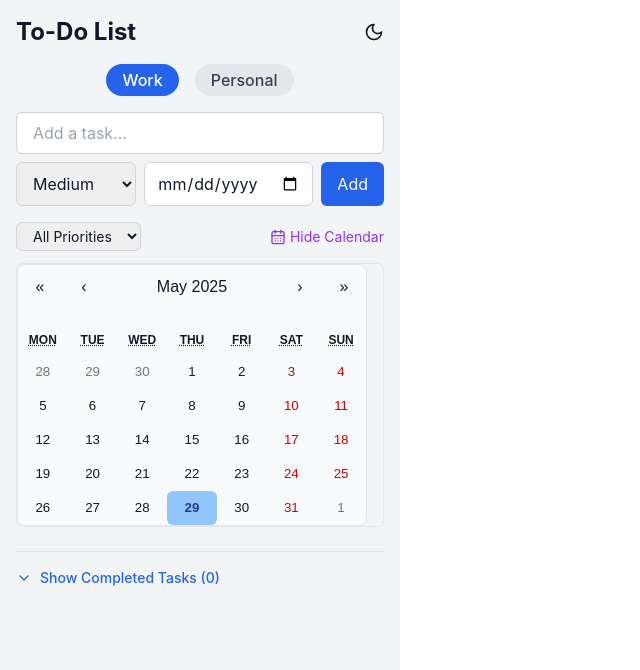
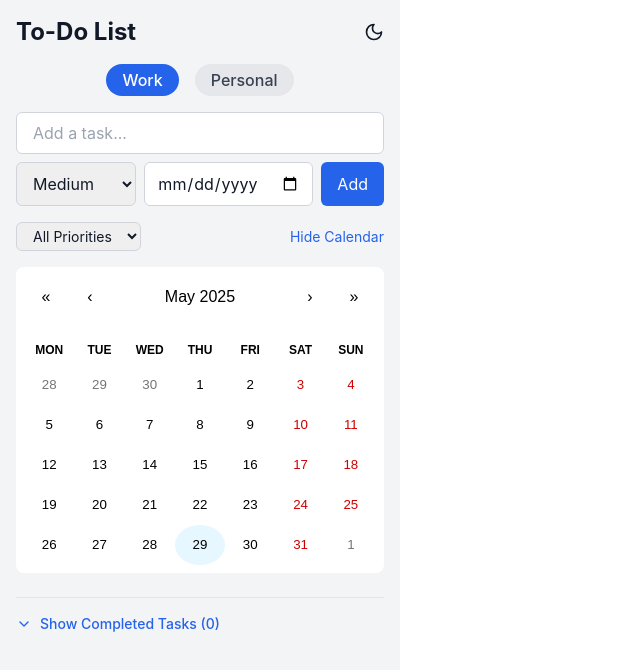
Before and after one commit to c7harry/TaskPilot, a React (Create React App) app in the folder my-extension/: page / in a window 1280 px wide. Both pictures are taken after a click on the button "Show Calendar". Shown: the top 670 px of the page, without its empty margins (0-640 px from the left). Built offline with nearby package versions, Linux system fonts and the light colour scheme.

Commit message:
fixing calender

```diff
--- a/my-extension/package.json
+++ b/my-extension/package.json
@@ -14,6 +14,7 @@
     "react-calendar": "^6.0.0",
     "react-dom": "^18.2.0",
     "react-scripts": "5.0.1",
+    "react-tooltip": "^5.28.1",
     "web-vitals": "^2.1.4"
   },
   "scripts": {
--- a/my-extension/src/App.css
+++ b/my-extension/src/App.css
@@ -1,95 +1,91 @@
+/* App.css */
+
 .App {
   text-align: center;
 }
 
-.App-logo {
-  height: 40vmin;
-  pointer-events: none;
-}
-
-@media (prefers-reduced-motion: no-preference) {
-  .App-logo {
-    animation: App-logo-spin infinite 20s linear;
-  }
-}
-
-.App-header {
-  background-color: #282c34;
-  min-height: 100vh;
-  display: flex;
-  flex-direction: column;
-  align-items: center;
-  justify-content: center;
-  font-size: calc(10px + 2vmin);
-  color: white;
-}
-
-.App-link {
-  color: #61dafb;
-}
-
-@keyframes App-logo-spin {
-  from {
-    transform: rotate(0deg);
-  }
-  to {
-    transform: rotate(360deg);
-  }
-}
-
-/* Calendar Dark Mode Fix */
 .react-calendar {
-  background-color: #f9fafb;
-  color: #111827;
-  border: 1px solid #e5e7eb;
-  border-radius: 0.5rem;
-}
-
-.dark .react-calendar {
-  background-color: #1f2937;
-  color: #f3f4f6;
-  border: 1px solid #374151;
+  background-color: #ffffff;
+  color: #000000;
+  border: none;
+  border-radius: 8px;
+  padding: 10px;
 }
 
 .react-calendar__tile {
   background: none;
-  border-radius: 0.375rem;
-  padding: 0.5rem;
+  border: none;
+  padding: 10px;
+  text-align: center;
+  line-height: 1.5;
+  transition: background-color 0.3s;
+  position: relative;
 }
 
-.react-calendar__tile--active,
 .react-calendar__tile--now {
-  background-color: #93c5fd !important;
-  color: #1e3a8a !important;
+  background: #e6f7ff;
+  border-radius: 50%;
 }
 
-.dark .react-calendar__tile--active,
-.dark .react-calendar__tile--now {
-  background-color: #2563eb !important;
-  color: #dbeafe !important;
+.react-calendar__tile--active {
+  background: #1890ff;
+  color: white;
+  border-radius: 50%;
 }
 
 .react-calendar__tile--hasActive {
-  background-color: #c7d2fe !important;
+  background: #bae7ff;
+  border-radius: 50%;
+}
+
+.react-calendar__tile:hover {
+  background-color: #f5f5f5;
+  border-radius: 50%;
+  cursor: default;
+}
+
+/* Dark mode styles */
+.dark .react-calendar {
+  background-color: #1f2937;
+  color: #f9fafb;
+}
+
+.dark .react-calendar__tile {
+  background: none;
+  color: #f9fafb;
+}
+
+.dark .react-calendar__tile--now {
+  background: #374151;
+}
+
+.dark .react-calendar__tile--active {
+  background: #2563eb;
+  color: white;
 }
 
 .dark .react-calendar__tile--hasActive {
-  background-color: #4f46e5 !important;
-}
-
-.react-calendar__tile:hover {
-  background-color: #e5e7eb;
+  background: #1e40af;
 }
 
 .dark .react-calendar__tile:hover {
   background-color: #374151;
+  cursor: default;
 }
 
-/* Today Highlight */
-.react-calendar__tile--now {
-  font-weight: bold;
+/* Remove underline from weekday headers */
+.react-calendar__month-view__weekdays__weekday abbr {
+  text-decoration: none;
 }
 
-.dark .react-calendar__tile--now {
-  font-weight: bold;
+/* Tooltip styling */
+.react-tooltip {
+  background-color: #333;
+  color: #fff;
+  padding: 5px 10px;
+  border-radius: 4px;
+  font-size: 0.9rem;
+  max-width: 200px;
+  text-align: left;
+  z-index: 1000;
 }
--- a/my-extension/src/App.js
+++ b/my-extension/src/App.js
@@ -1,10 +1,10 @@
 import React, { useState, useEffect } from "react";
-import { Trash2, ChevronDown, ChevronUp, Sun, Moon, RotateCcw, Check, CalendarDays } from "lucide-react";
+import { Trash2, ChevronDown, ChevronUp, Sun, Moon, RotateCcw, Check } from "lucide-react";
 import clsx from "clsx";
 import { motion, AnimatePresence } from "framer-motion";
 import Calendar from "react-calendar";
 import "react-calendar/dist/Calendar.css";
-import './App.css';
+import "./App.css";
 
 const App = () => {
   const [tasks, setTasks] = useState([]);
@@ -14,37 +14,13 @@ const App = () => {
   const [filterPriority, setFilterPriority] = useState("All");
   const [showCompleted, setShowCompleted] = useState(false);
   const [darkMode, setDarkMode] = useState(() => localStorage.getItem("darkMode") === "true");
-  const [selectedDate, setSelectedDate] = useState("");
   const [showCalendar, setShowCalendar] = useState(false);
-  const [calendarDate, setCalendarDate] = useState(null);
+  const [dueDate, setDueDate] = useState("");
 
   useEffect(() => {
     document.documentElement.classList.toggle("dark", darkMode);
     localStorage.setItem("darkMode", darkMode);
   }, [darkMode]);
-
-  useEffect(() => {
-    if (Notification.permission !== "granted") {
-      Notification.requestPermission();
-    }
-  }, []);
-
-  useEffect(() => {
-    const now = new Date();
-    tasks.forEach((task) => {
-      if (
-        task.dueDate &&
-        !task.notified &&
-        !task.completed &&
-        new Date(task.dueDate).toDateString() === now.toDateString()
-      ) {
-        new Notification(`Task Reminder: ${task.text}`, {
-          body: `Due Today!`,
-        });
-        task.notified = true;
-      }
-    });
-  }, [tasks]);
 
   const addTask = () => {
     if (!input.trim()) return;
@@ -53,13 +29,12 @@ const App = () => {
       text: input.trim(),
       priority,
       profile,
-      dueDate: selectedDate,
+      dueDate,
       completed: false,
-      notified: false,
     };
     setTasks([newTask, ...tasks]);
     setInput("");
-    setSelectedDate("");
+    setDueDate("");
   };
 
   const deleteTask = (id) => {
@@ -74,22 +49,54 @@ const App = () => {
     );
   };
 
+  const filteredTasks = tasks.filter(
+    (task) =>
+      task.profile === profile &&
+      !task.completed &&
+      (filterPriority === "All" || task.priority === filterPriority)
+  );
+
+  const completedTasks = tasks.filter(
+    (task) => task.profile === profile && task.completed
+  );
+
   const priorityIcon = {
     High: "🔴",
     Medium: "🟡",
     Low: "🟢",
   };
 
-  const filteredTasks = tasks.filter((task) => {
-    const matchesProfile = task.profile === profile;
-    const matchesPriority = filterPriority === "All" || task.priority === filterPriority;
-    const matchesDate = calendarDate
-      ? task.dueDate && new Date(task.dueDate).toDateString() === calendarDate.toDateString()
-      : true;
-    return matchesProfile && !task.completed && matchesPriority && matchesDate;
-  });
-
-  const completedTasks = tasks.filter((task) => task.profile === profile && task.completed);
+  const tileContent = ({ date, view }) => {
+    if (view === "month") {
+      const dayTasks = tasks.filter(
+        (task) =>
+          new Date(task.dueDate).toDateString() === date.toDateString() &&
+          task.profile === profile
+      );
+      if (dayTasks.length > 0) {
+        return (
+          <div className="tooltip inline-block relative cursor-default">
+            <div className="flex flex-wrap gap-1 justify-center">
+              {dayTasks.map((task) => (
+                <span
+                  key={task.id}
+                  className="inline-block w-3 h-3 rounded-full bg-blue-500"
+                ></span>
+              ))}
+            </div>
+            <div className="tooltip-content">
+              {dayTasks.map((task) => (
+                <div key={task.id} className="text-sm">
+                  {task.text} ({task.priority})
+                </div>
+              ))}
+            </div>
+          </div>
+        );
+      }
+    }
+    return null;
+  };
 
   return (
     <div className="min-h-screen p-4 bg-gray-100 dark:bg-gray-900 text-gray-900 dark:text-white w-[400px] overflow-y-auto">
@@ -100,7 +107,6 @@ const App = () => {
         </button>
       </div>
 
-      {/* Profile Switcher */}
       <div className="flex justify-center space-x-4 mb-4">
         {["Work", "Personal"].map((prof) => (
           <button
@@ -118,7 +124,6 @@ const App = () => {
         ))}
       </div>
 
-      {/* Input Section */}
       <div className="flex flex-col gap-2 mb-4">
         <input
           value={input}
@@ -139,8 +144,8 @@ const App = () => {
           </select>
           <input
             type="date"
-            value={selectedDate}
-            onChange={(e) => setSelectedDate(e.target.value)}
+            value={dueDate}
+            onChange={(e) => setDueDate(e.target.value)}
             className="flex-1 px-3 py-2 rounded-md border dark:bg-gray-800 border-gray-300 dark:border-gray-700"
           />
           <button
@@ -152,8 +157,7 @@ const App = () => {
         </div>
       </div>
 
-      {/* Filter Section */}
-      <div className="flex justify-between items-center mb-3">
+      <div className="flex justify-between items-center mb-4">
         <select
           value={filterPriority}
           onChange={(e) => setFilterPriority(e.target.value)}
@@ -164,36 +168,24 @@ const App = () => {
           <option value="Medium">Medium</option>
           <option value="Low">Low</option>
         </select>
-
         <button
           onClick={() => setShowCalendar(!showCalendar)}
-          className="flex items-center gap-1 text-purple-600 text-sm"
+          className="text-blue-600 text-sm"
         >
-          <CalendarDays size={16} />
           {showCalendar ? "Hide Calendar" : "Show Calendar"}
         </button>
       </div>
 
-      {/* Calendar */}
       {showCalendar && (
-        <div className="mb-4 rounded-md border dark:border-gray-700">
+        <div className="mb-4 relative">
           <Calendar
-            onChange={setCalendarDate}
-            value={calendarDate}
-            tileClassName={({ date, view }) =>
-              tasks.some(
-                (task) =>
-                  task.dueDate &&
-                  new Date(task.dueDate).toDateString() === date.toDateString()
-              )
-                ? "bg-blue-200 dark:bg-blue-700"
-                : null
-            }
+            tileContent={tileContent}
+            className="w-full rounded-lg border dark:border-gray-700 p-2 bg-white dark:bg-gray-800"
+            tileClassName="group"
           />
         </div>
       )}
 
-      {/* Task List */}
       <div className="space-y-2">
         <AnimatePresence>
           {filteredTasks.map((task) => (
@@ -209,10 +201,14 @@ const App = () => {
             >
               <div className="flex flex-col">
                 <span className="font-medium">{task.text}</span>
-                <div className="flex gap-2 text-xs mt-1">
+                {task.dueDate && (
+                  <span className="text-xs text-gray-500 dark:text-gray-400">
+                    Due: {new Date(task.dueDate).toLocaleDateString()}
+                  </span>
+                )}
                 <span
                   className={clsx(
-                      "px-2 py-0.5 rounded-full font-semibold",
+                    "text-xs mt-1 px-2 py-0.5 rounded-full w-fit font-semibold",
                     task.priority === "High" &&
                       "bg-red-100 text-red-700 dark:bg-red-700 dark:text-white",
                     task.priority === "Medium" &&
@@ -223,25 +219,17 @@ const App = () => {
                 >
                   {priorityIcon[task.priority]} {task.priority}
                 </span>
-                  {task.dueDate && (
-                    <span className="text-gray-500 dark:text-gray-400">
-                      Due: {new Date(task.dueDate).toLocaleDateString()}
-                    </span>
-                  )}
-                </div>
               </div>
               <div className="flex items-center gap-2">
                 <button
                   onClick={() => toggleComplete(task.id)}
                   className="flex items-center justify-center px-2 py-1 rounded-full border border-teal-500 bg-teal-50 text-teal-700 hover:bg-teal-100 hover:scale-110 transition-transform duration-200 focus:outline-none focus:ring-2 focus:ring-teal-400"
-                  aria-label={`Mark task as complete: ${task.text}`}
                 >
                   <Check size={14} />
                 </button>
                 <button
                   onClick={() => deleteTask(task.id)}
                   className="text-red-500 hover:text-red-700"
-                  aria-label={`Delete task: ${task.text}`}
                 >
                   <Trash2 size={16} />
                 </button>
@@ -251,7 +239,6 @@ const App = () => {
         </AnimatePresence>
       </div>
 
-      {/* Completed Tasks Section */}
       <div className="mt-6 border-t pt-4 dark:border-gray-700">
         <button
           onClick={() => setShowCompleted(!showCompleted)}
@@ -280,7 +267,6 @@ const App = () => {
                     <button
                       onClick={() => toggleComplete(task.id)}
                       className="flex items-center gap-1 px-2 py-0.5 rounded-full border border-teal-500 bg-teal-50 text-teal-700 hover:bg-teal-100 hover:scale-105 transition-transform duration-200 focus:outline-none focus:ring-2 focus:ring-teal-400"
-                      aria-label={`Restore task: ${task.text}`}
                     >
                       <RotateCcw size={14} />
                       <span className="text-xs font-semibold">Restore</span>
@@ -288,7 +274,6 @@ const App = () => {
                     <button
                       onClick={() => deleteTask(task.id)}
                       className="text-red-500 hover:text-red-700"
-                      aria-label={`Delete task: ${task.text}`}
                     >
                       <Trash2 size={16} />
                     </button>
```
Also changed, not shown: my-extension/public/manifest.json, 1 other file (tests, documents, lock files or other folders). Lines whose indentation alone changed are shown as unchanged.
